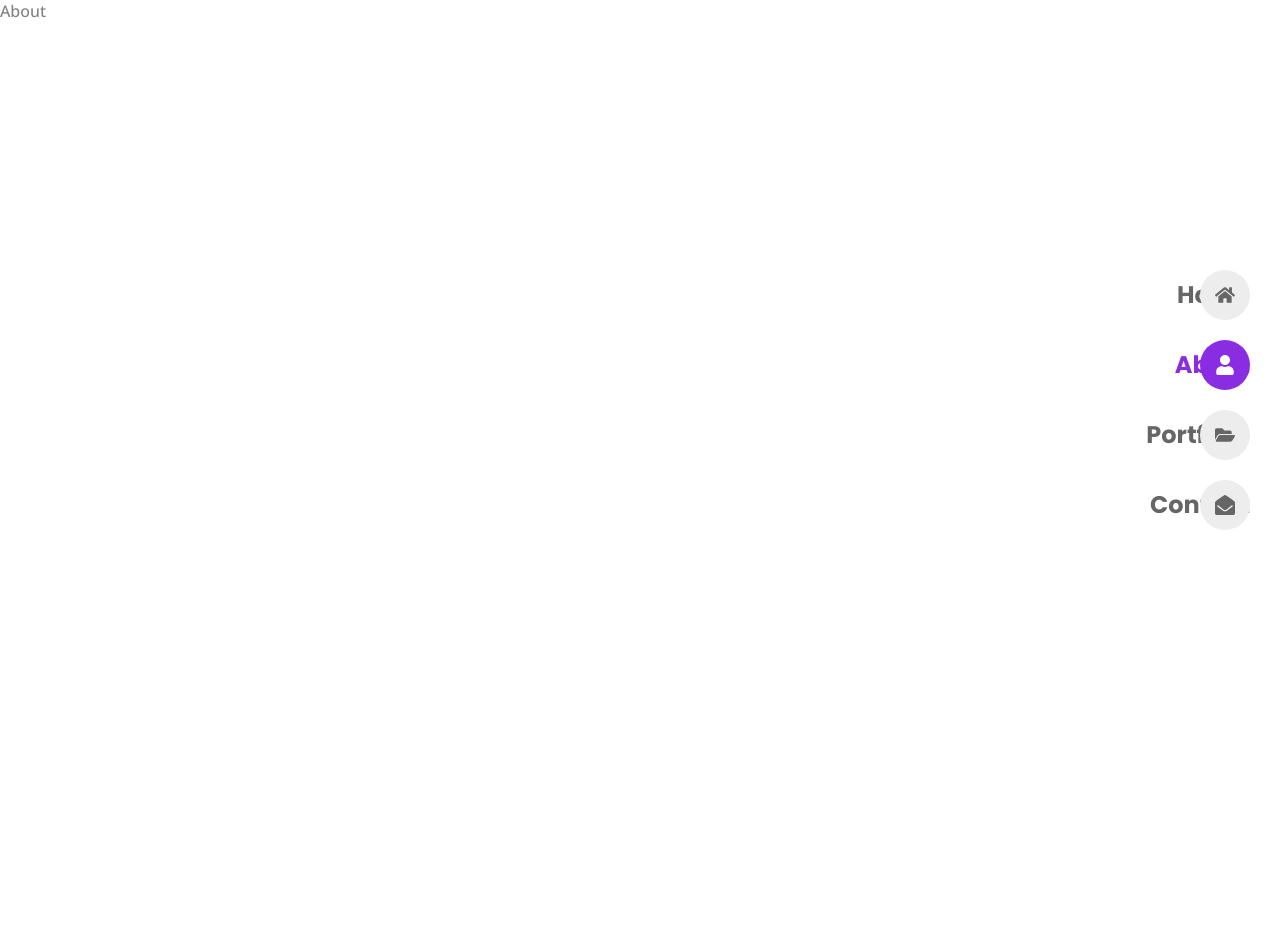
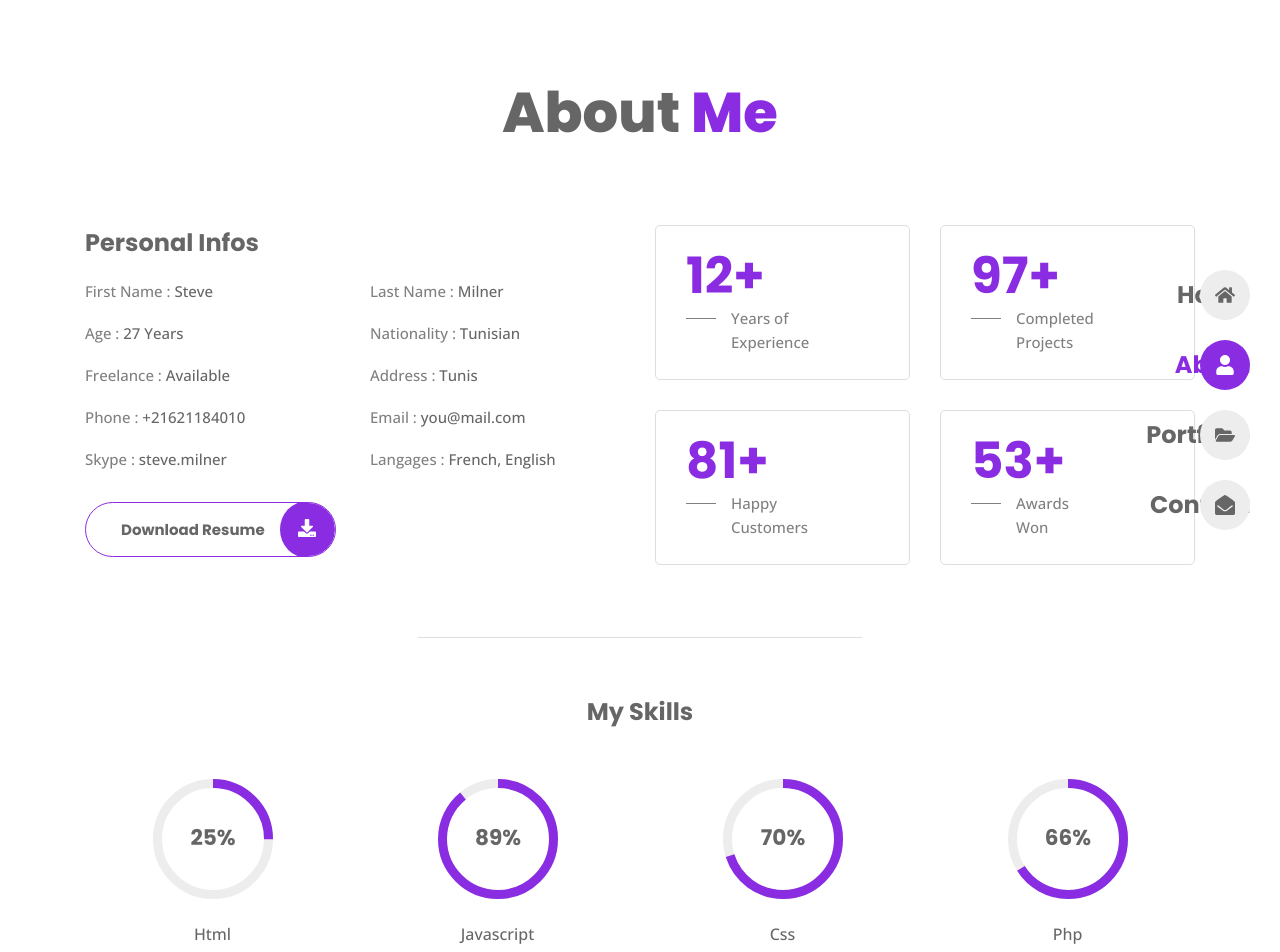
Before and after one commit to GautamVmuni/Personal-Portfolio, a React (Vite) app: page /about in a window 1280 px wide. Shown: the top 952 px of the page. Before the commit the page ends 800 px from the top, so only its background shows below. Built offline with nearby package versions, Linux system fonts and the light colour scheme.

Commit message:
done with About Section (about+skills+exp).

```diff
--- a/src/App.css
+++ b/src/App.css
@@ -91,6 +91,12 @@
 
 /* =================================== REUSABLE CSS ============================ */
 
+.container {
+    max-width: 1140px;
+    margin-inline: auto;
+    padding-inline: 15px;
+}
+
 .grid {
     display: grid;
     gap: 30px;
@@ -98,6 +104,18 @@
 
 .section {
     padding-block: 70px;
+}
+
+.section_title {
+    font-size: var(--big-font-size);
+    font-weight: var(--weight-800);
+    text-align: center;
+    margin-bottom: 70px;
+
+}
+
+.section_title span {
+    color: var(--first-color);
 }
 
 .button {
--- /dev/null
+++ b/src/Components/Info.jsx
@@ -0,0 +1,19 @@
+import React from 'react'
+import { personalInfo } from '../data';
+
+const Info = () => {
+  return (
+    <>
+      {personalInfo.map(({title, description}, index) => {
+        return (
+          <li className="info_item" key={index}>
+            <span className="info_title">{title}</span>
+            <span className="info_description">{description}</span>
+          </li>
+        )
+      })}
+    </>
+  )
+}
+
+export default Info
--- /dev/null
+++ b/src/Components/ResumeItem.jsx
@@ -0,0 +1,17 @@
+/* eslint-disable react/prop-types */
+import React from 'react'
+import parse from 'html-react-parser';
+
+const ResumeItem = ({ icon, year, title, desc }) => {
+  return (
+    <div className="resume_item">
+        <div className="resume_icon">{icon}</div>
+
+        <span className="resume_date">{year}</span>
+        <h3 className="resume_subtitle">{parse(title)}</h3>
+        <p className="resume_description">{desc}</p>
+    </div>
+  )
+}
+
+export default ResumeItem
--- /dev/null
+++ b/src/Components/Skills.jsx
@@ -0,0 +1,28 @@
+import React from 'react'
+import { skills } from '../data'
+import { CircularProgressbar } from 'react-circular-progressbar';
+import 'react-circular-progressbar/dist/styles.css';
+
+const Skills = () => {
+  return (
+    <>
+        {skills.map(({title, percentage}, index) => {
+            return (
+                <div className="progress_box" key={index}>
+                    <div className="progress_circle">
+                        <CircularProgressbar
+                            strokeWidth={7.5}
+                            text={`${percentage}%`}
+                            value={percentage}
+                        />
+                    </div>
+
+                    <h3 className="skills_title">{title}</h3>
+                </div>
+            )
+        })}
+    </>
+  )
+}
+
+export default Skills
--- /dev/null
+++ b/src/Components/Stats.jsx
@@ -0,0 +1,20 @@
+import React from 'react'
+import { stats } from '../data';
+import parse from 'html-react-parser';
+
+const Stats = () => {
+  return (
+    <>
+      {stats.map(({no, title}, index) => {
+        return (
+          <div className="stats_box" key={index}>
+            <h3 className="stats_no">{no}</h3>
+            <p className="stats_title">{parse(title)}</p>
+          </div>
+        )
+      })}
+    </>
+  )
+}
+
+export default Stats
--- a/src/Pages/About/About.jsx
+++ b/src/Pages/About/About.jsx
@@ -1,8 +1,77 @@
 import React from 'react'
+import Info from '../../Components/Info'
+import Stats from '../../Components/Stats'
+import { FaDownload} from 'react-icons/fa'
+import Resume from '../../assets/MyResume.pdf'
+import './about.css';
+import Skills from '../../Components/Skills'
+import { resume } from '../../data'
+import ResumeItem from '../../Components/ResumeItem'
 
 const About = () => {
   return (
-    <div>About</div>
+    <main className="section container">
+      <section className="about">
+        <h2 className="section_title">
+          About <span>Me</span>
+        </h2>
+
+        <div className="about_container grid">
+          <div className="about_info">
+            <h3 className="section_subtitle">Personal Infos</h3>
+
+            <ul className="info_list grid">
+              <Info />
+            </ul>
+
+            <a href={Resume} download='' className="button">
+              Download Resume{' '}
+              <span className="button_icon">
+                <FaDownload />
+              </span>
+            </a>
+          </div>
+
+          <div className="stats grid">
+            <Stats />
+          </div>
+        </div>
+      </section>
+
+      <div className="separator"></div>
+
+      <section className="skills">
+        <h3 className="section_subtitle subtitle_center">My Skills</h3>
+
+        <div className="skills_container grid">
+          <Skills />
+        </div>
+      </section>
+
+      <div className="separator"></div>
+
+      <section className="resume">
+        <h3 className="section_subtitle subtitle_center">Experience & Education</h3>
+
+        <div className="resume_container grid">
+          <div className="resume_data">
+            {resume.map((val) => {
+              if(val.category === 'experience') {
+                return <ResumeItem  key={val.id} {...val} />;
+              }
+            })}
+          </div>
+
+          <div className="resume_data">
+            {resume.map((val) => {
+              if(val.category === 'education') {
+                return <ResumeItem  key={val.id} {...val} />;
+              }
+            })}
+          </div>
+        </div>
+      </section>
+    </main>
   )
 }
 
--- a/src/Pages/About/about.css
+++ b/src/Pages/About/about.css
@@ -0,0 +1,170 @@
+.about_container,
+.info_list,
+.stats,
+.resume_container {
+    grid-template-columns: repeat(2,1fr);
+    align-items: flex-start;
+}
+
+.info_list {
+    row-gap: 20px;
+    margin-bottom: 32px;
+}
+
+.section_subtitle {
+    font-size: var(--h3-font-size);
+    font-weight: var(--weigth-600);
+    margin-bottom: 20px;
+}
+
+.info_list .info_title,
+.info_list .info_description {
+    font-size: var(--small-font-size);
+}
+
+.info_list .info_description {
+    color: var(--title-color);
+    font-weight: var(--weigth-600);
+}
+
+.stats_box {
+    border: 1px solid var(--border-color);
+    padding: 20px 30px 25px;
+    border-radius: 5px;
+}
+
+.stats_no {
+    color: var(--first-color);
+    font-size: var(--h1-font-size);
+    line-height: 1.2;
+}
+
+.stats_title {
+    font-size: var(--small-font-size);
+    line-height: 1.6;
+    padding-left: 45px;
+    position: relative;
+}
+
+.stats_title::before {
+    content: '';
+    position: absolute;
+    left: 0;
+    top: 25%;
+    width: 30px;
+    height: 1px;
+    background-color: var(--text-color);
+}
+
+.separator {
+    border-top: 1px solid var(--border-color);
+    max-width: 40%;
+    margin: 72px auto 56px;
+}
+
+.subtitle_center {
+    text-align: center;
+    margin-bottom: 50px;
+}
+
+.skills_container {
+    grid-template-columns: repeat(4, 1fr);
+    justify-items: center;
+    row-gap: 48px;
+}
+
+.progress_circle {
+    width: 120px;
+    height: 120px;
+}
+
+.CircularProgressbar-path {
+    stroke: var(--first-color) !important;
+    stroke-linecap: butt !important;
+}
+
+.CircularProgressbar-trail {
+    stroke: var(--container-color) !important;
+}
+
+.CircularProgressbar-text {
+    fill: var(--title-color) !important;
+    font-family: var(--second-font);
+    font-size: var(--large-font-size) !important;
+}
+
+.skills_title {
+    font-family: var(--body-font);
+    font-size: var(--normal-font-size);
+    font-weight: var(--weigth-400);
+    text-align: center;
+    margin-top: 24px;
+}
+
+.resume_item {
+    position: relative;
+    padding-left: 60px;
+}
+
+.resume_item:not(:last-child) {
+    margin-bottom: 50px;
+}
+
+.resume_item::before {
+    content: '';
+    position: absolute;
+    inset-block: 0;
+    left: 20px;
+    border-left: 1px solid var(--border-color);
+}
+
+.resume_icon {
+    position: absolute;
+    left: 0;
+    top: 0;
+    background-color: var(--first-color);
+    color: var(--text-white);
+    width: 40px;
+    height: 40px;
+    border-radius: 50%;
+    text-align: center;
+    line-height: 40px;
+}
+
+.resume_date {
+    background-color: var(--container-color);
+    padding: 2px 10px;
+    border-radius: 20px;
+    font-size: var(--tiny-font-size);
+    font-weight: var(--weigth-600);
+}
+
+.resume_subtitle {
+    font-size: var(--large-font-size);
+    font-weight: var(--weigth-500);
+    margin-block: 20px 10px;
+}
+
+.resume_subtitle span {
+    color: var(--text-color);
+    font-family: var(--body-font);
+    font-size: var(--small-font-size);
+    font-weight: var(--weigth-600);
+    position: relative;
+    padding-left: 26px;
+}
+
+.resume_subtitle span::before {
+    content: '';
+    position: absolute;
+    left: 7px;
+    top: 9px;
+    width: 10px;
+    height: 2px;
+    background-color: var(--text-color);
+}
+
+.resume_description {
+    font-size: var(--smaller-font-size);
+    line-height: 1.6;
+}
```
